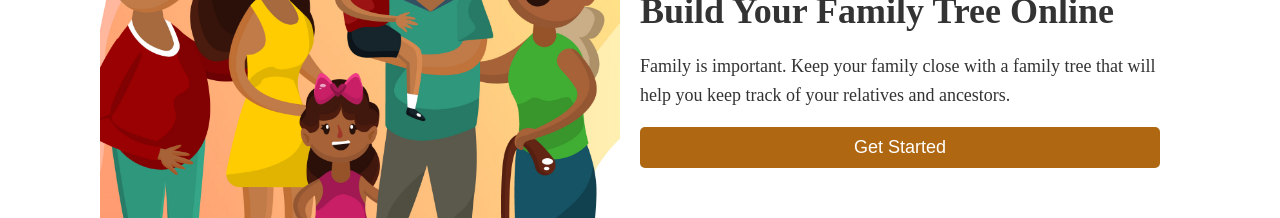
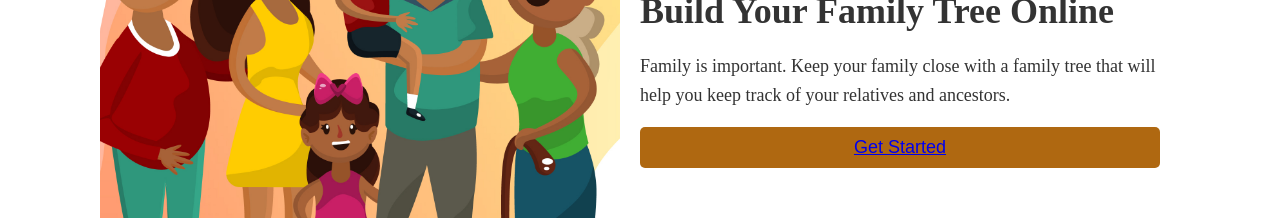
Before and after one commit to gaetanZipp/Familink-FrontEnd, a React (Vite) app in the folder Familink/: page / in a window 1280 px wide. Shown: the part 1180-1398 px from the top of the page. Built offline with nearby package versions, Linux system fonts and the light colour scheme.

Commit message:
Ajout de la page de redirection et modification du fichier main.jsx

```diff
--- a/Familink/src/App.jsx
+++ b/Familink/src/App.jsx
@@ -5,8 +5,10 @@ import Section2 from './components/section2/Section2'
 import Section3 from './components/section3/Section3'
 import Section4 from './components/section4/Section4'
 import Section5 from './components/section5/Section5'
+import BuildingPage from './components/BuildingPage/BuildingPage'
 
 import Footer from './components/footer/Footer'
+import {Routes, Route } from 'react-router-dom'
 
 const App = () => {
   return (
--- /dev/null
+++ b/Familink/src/components/BuildingPage/BuildingPage.jsx
@@ -0,0 +1,10 @@
+import React from 'react'
+import './BuildingPage.css'
+
+const BuildingPage = () => {
+  return (
+    <div>BuildingPage</div>
+  )
+}
+
+export default BuildingPage
--- a/Familink/src/components/section1/Section1.jsx
+++ b/Familink/src/components/section1/Section1.jsx
@@ -1,5 +1,6 @@
 import React from 'react'
 import './Section1.css'
+import { Link } from 'react-router-dom'
 
 const Section1 = () => {
   return (
@@ -10,7 +11,7 @@ const Section1 = () => {
       <div className="section1-right">
         <h1>Build Your Family Tree Online</h1>
         <p>Family is important. Keep your family close with a family tree that will help you keep track of your relatives and ancestors.</p>
-        <button>Get Started</button>
+        <button><Link to="/BuildingPage">Get Started</Link></button>
       </div>
     </div>
   )
--- a/Familink/src/main.jsx
+++ b/Familink/src/main.jsx
@@ -2,10 +2,12 @@ import { StrictMode } from 'react'
 import { createRoot } from 'react-dom/client'
 import './index.css'
 import App from './App.jsx'
-import Section1 from './components/section1/Section1.jsx'
+import { BrowserRouter } from 'react-router-dom'
 
 createRoot(document.getElementById('root')).render(
   <StrictMode>
-    <App />
+    <BrowserRouter>
+      <App />
+    </BrowserRouter>
   </StrictMode>,
 )
```
Also changed, not shown: Familink/src/components/BuildingPage/BuildingPage.css (added).
